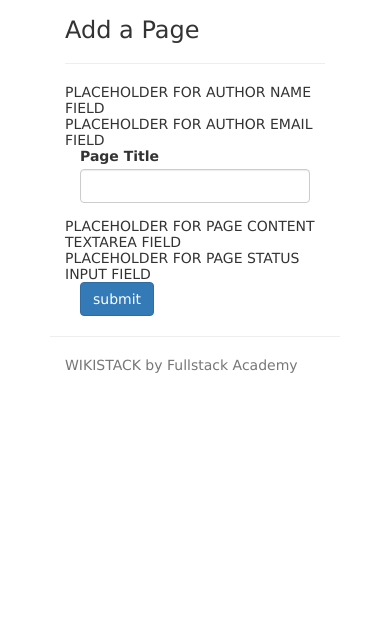
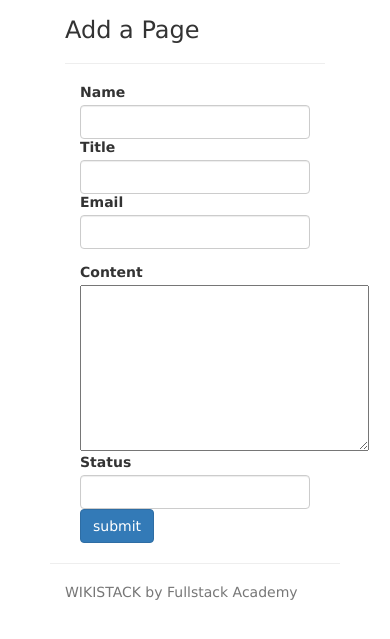
Before and after one commit to lanceyvang/Wikistack-CleoYang, a website: page views/addpage.html in a window 390 px wide. Shown: the part 53-692 px from the top of the page. Drawn offline with nearby package versions, Linux system fonts and the light colour scheme; files that its build step writes are made by us from their sources.

Commit message:
finished routing

```diff
--- a/app.js
+++ b/app.js
@@ -9,15 +9,17 @@ const models = require('./models');
 const routes = require('./routes');
 
 
-app.use('/', routes);
+
 
 //Nunjucks Boilerplate
-const env = nunjucks.configure('view', {noCache: true});
+const env = nunjucks.configure('views', {noCache: true});
 app.set('view engine', 'html');
 app.engine('html', nunjucks.render);
 
 //Static MiddleWare
 app.use(express.static(path.join(__dirname, "/public")));
+
+app.use("/", routes);
 
 // SYNC
 models.User.sync()
--- a/routes/wiki.js
+++ b/routes/wiki.js
@@ -1,10 +1,10 @@
 const express = require('express');
 const router = express.Router();
 
-router.get('/', function(req, res, next){res.send('a')});
+router.get('/', function(req, res, next){res.redirect('/')});
 
 router.post('/', function(req, res, next){});
 
-router.get('/add', function(req, res, next){});
+router.get('/add', function(req, res, next){res.render('addpage');});
 
-module.export = router;
+module.exports = router;
--- a/views/addpage.html
+++ b/views/addpage.html
@@ -5,20 +5,40 @@
   <hr>
   <form method="POST" action="/wiki/">
 
-    <div>PLACEHOLDER FOR AUTHOR NAME FIELD</div>
-
-    <div>PLACEHOLDER FOR AUTHOR EMAIL FIELD</div>
-
-    <div class="form-group">
-      <label for="title" class="col-sm-2 control-label">Page Title</label>
+    <div>
+      <label for="name" class="col-sm-2 control-label">Name</label>
       <div class="col-sm-10">
-        <input name="title" type="text" class="form-control"/>
+        <input name="name" type="text" class="form-control" />
       </div>
     </div>
 
-    <div>PLACEHOLDER FOR PAGE CONTENT TEXTAREA FIELD</div>
+    <div>
+      <label for="title" class="col-sm-2 control-label">Title</label>
+      <div class="col-sm-10">
+        <input name="title" type="text" class="form-control" />
+      </div>
+    </div>
 
-    <div>PLACEHOLDER FOR PAGE STATUS INPUT FIELD</div>
+    <div class="form-group">
+      <label for="email" class="col-sm-2 control-label">Email</label>
+      <div class="col-sm-10">
+        <input name="email" type="email" class="form-control"/>
+      </div>
+    </div>
+
+    <div>
+      <label for="content" class="col-sm-2 control-label">Content</label>
+      <div class="col-sm-10">
+        <textarea name="content" id="" cols="30" rows="10"></textarea>
+      </div>
+    </div>
+
+    <div>
+      <label for="status" class="col-sm-2 control-label">Status</label>
+      <div class="col-sm-10">
+        <input name="status" type="text" class="form-control" />
+      </div>
+    </div>
 
     <div class="col-sm-offset-2 col-sm-10">
       <button type="submit" class="btn btn-primary">submit</button>
```
Also changed, not shown: routes/index.js (+6 -1 lines).
